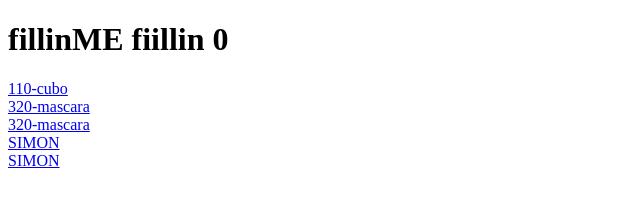
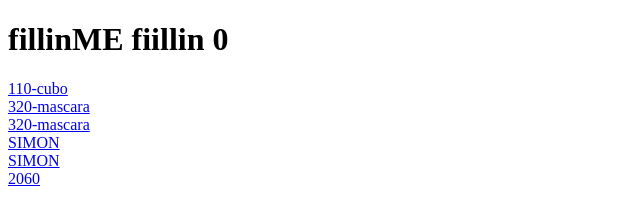
Before and after one commit to ARmessageMEtuto/ARfillinMEtuto-, a plain HTML site: page index.html in a window 1280 px wide. Shown: the full height of the page, 0-640 px from the left. Drawn offline with Linux system fonts and the light colour scheme.

Commit message:
Update index.html
ok

```diff
--- a/index.html
+++ b/index.html
@@ -17,5 +17,8 @@
     <a href="../ARfillinMEtuto-/03-basic-scene-final/index.html">SIMON</a>
     <br>
     <a href="../ARfillinMEtuto-/04-webpack-final/src/index.html">SIMON</a>
+    <br>
+    <a href="../ARfillinMEtuto-/lectures/260-image-tracking-assignment/index.html">2060</a>
+    <br>
 
 </html>
```
